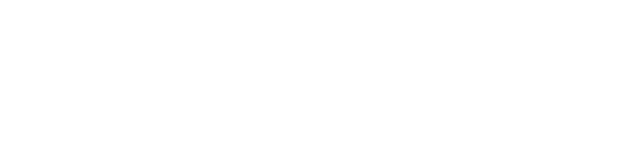
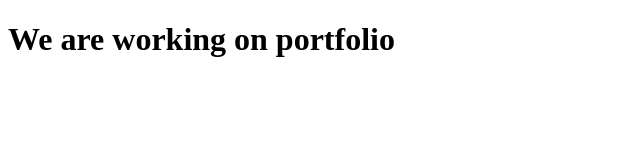
Before and after one commit to thakurramanji/my-port, a plain HTML site: page index.html in a window 1280 px wide. Shown: the whole page, without its empty margins (0-640 px from the left). Drawn offline with Linux system fonts and the light colour scheme.

Commit message:
added Index-html

```diff
--- a/index.html
+++ b/index.html
@@ -4,9 +4,11 @@
     <meta charset="UTF-8">
     <meta http-equiv="X-UA-Compatible" content="IE=edge">
     <meta name="viewport" content="width=device-width, initial-scale=1.0">
-    <title>Ramanji Port</title>
+    <title>Ramanji wala Port</title>
 </head>
 <body>
 
+    <h1> We are working on portfolio</h1>
+
 </body>
 </html>
```
